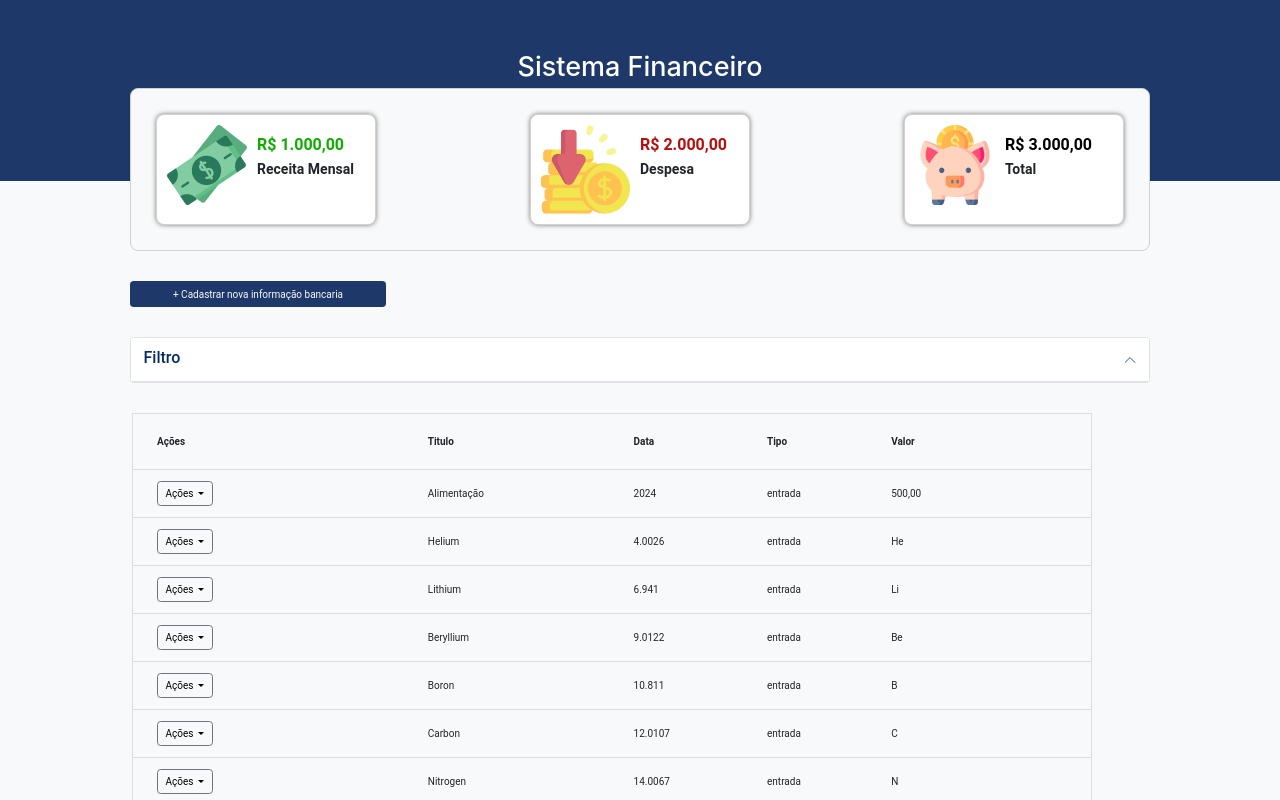
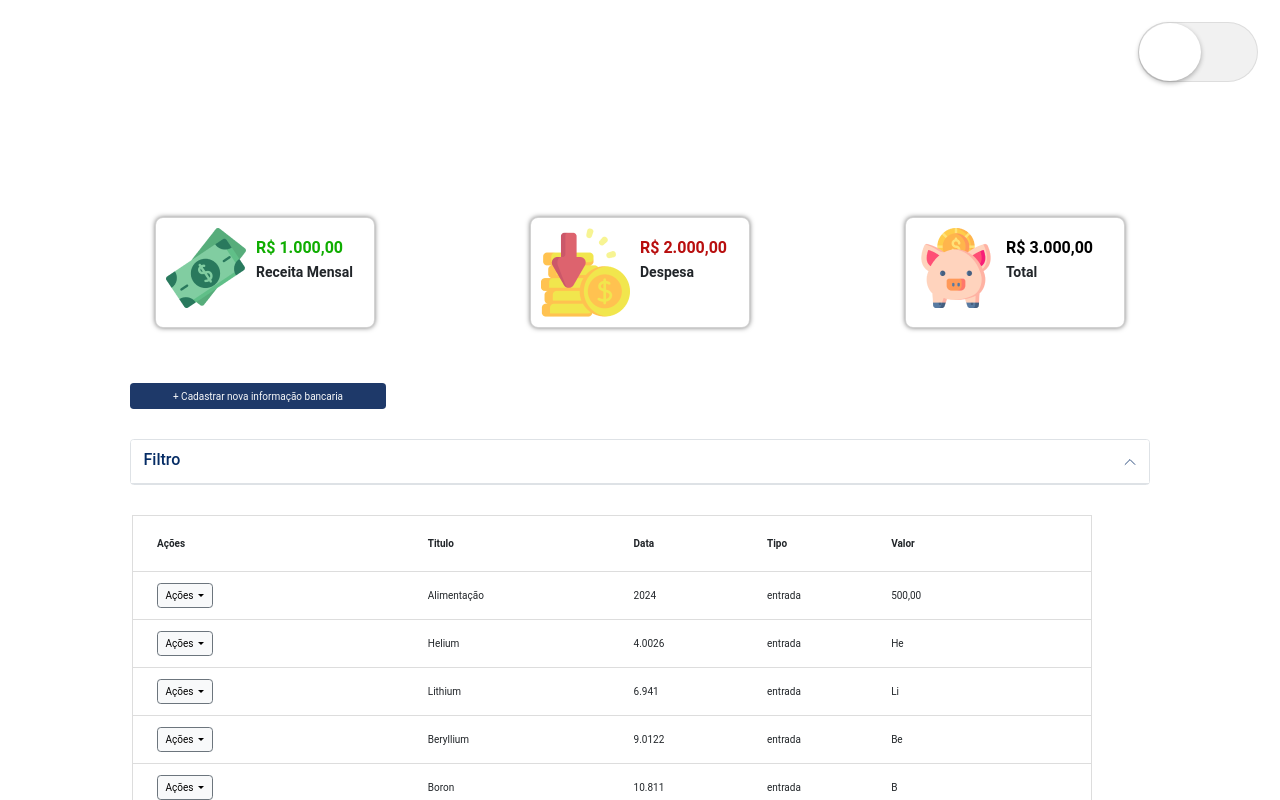
Before and after one commit to G1rl4nd0/Sistema-financeiro, an Angular app: page / in a window 1280 px wide. Shown: the top 800 px of the page. Built offline with nearby package versions, Linux system fonts and the light colour scheme.

Commit message:
adicionando cores

```diff
--- a/package.json
+++ b/package.json
@@ -31,12 +31,15 @@
     "@angular/cli": "~14.0.6",
     "@angular/compiler-cli": "^14.0.0",
     "@types/jasmine": "~4.0.0",
+    "autoprefixer": "^10.4.19",
     "jasmine-core": "~4.1.0",
     "karma": "~6.3.0",
     "karma-chrome-launcher": "~3.1.0",
     "karma-coverage": "~2.2.0",
     "karma-jasmine": "~5.0.0",
     "karma-jasmine-html-reporter": "~1.7.0",
+    "postcss": "^8.4.38",
+    "tailwindcss": "^3.4.3",
     "typescript": "~4.7.2"
   }
 }
--- /dev/null
+++ b/postcss.config.js
@@ -0,0 +1,6 @@
+module.exports = {
+  plugins: [
+    require('tailwindcss'),
+    require('autoprefixer'),
+  ],
+}
--- a/src/app/app.module.ts
+++ b/src/app/app.module.ts
@@ -17,7 +17,7 @@ import { BrowserAnimationsModule } from '@angular/platform-browser/animations';
     AppComponent,
     ListagemComponent,
     CadastrarInformacaoBancariaComponent,
-    EditarInformacaoBancariaComponent
+    EditarInformacaoBancariaComponent,
   ],
   imports: [
     BrowserModule,
@@ -31,10 +31,10 @@ import { BrowserAnimationsModule } from '@angular/platform-browser/animations';
       preventDuplicates: true,
       progressBar: true,
       closeButton: true,
-      timeOut: 8000
-    }),
+      timeOut: 8000,
+    })
   ],
   providers: [],
-  bootstrap: [AppComponent]
+  bootstrap: [AppComponent],
 })
-export class AppModule { }
+export class AppModule {}
--- a/src/app/pages/financas/listagem/listagem.component.html
+++ b/src/app/pages/financas/listagem/listagem.component.html
@@ -1,7 +1,13 @@
 <div class="c-inf-listagem">
-  <header>
+  <header class="header">
+
+    <div class="c-inf-listagem_botao-tema switch__container">
+      <input id="switch-shadow" class="switch switch--shadow" type="checkbox" />
+      <label for="switch-shadow" (click)="toggleTheme()"></label>
+    </div>
+
     <div class="c-inf-listagem__title">
-      <h1>Sistema Financeiro</h1>
+      <h1 class="text-3xl text-red-700">Sistema Financeiro</h1>
     </div>
 
     <div class="c-inf-listagem-detalhes row">
@@ -199,7 +205,7 @@
                   <button
                     type="button"
                     class="btn btn-danger w-100"
-                    (click)="apagar()"
+                    mat-raised-button
                   >
                     Apagar
                   </button>
--- a/src/app/pages/financas/listagem/listagem.component.scss
+++ b/src/app/pages/financas/listagem/listagem.component.scss
@@ -1,5 +1,5 @@
 header {
-  background-color: #1E3969;
+
 }
 
 .c-inf-listagem {
@@ -23,8 +23,6 @@ header {
   display: flex;
   justify-content: space-between;
   gap: 20px;
-  background-color: #F8F9FA;
-  border: 1px solid #d2d1d1;
   height: 100%;
   margin-left: 130px;
   margin-right: 130px;
@@ -35,7 +33,6 @@ header {
 }
 
 .c-inf-listagem-box-1 {
-  background-color: #ffffff;
   box-shadow: 0px 0px 5px #7d7d7d;
   border-radius: 8px;
   padding: 10px;
@@ -209,3 +206,61 @@ table {
     margin-right: 0 auto;
   }
 }
+
+.c-inf-listagem_botao-tema {
+  display: flex;
+  flex-direction: row-reverse;
+  padding: 22px;
+}
+
+.switch {
+  position: absolute;
+  margin-left: -9999px;
+  visibility: hidden;
+}
+
+.switch + label {
+  display: block;
+  position: relative;
+  cursor: pointer;
+  outline: none;
+  user-select: none;
+}
+
+.switch--shadow + label {
+  padding: 2px;
+  width: 120px;
+  height: 60px;
+  background-color: #dddddd;
+  border-radius: 60px;
+}
+
+.switch--shadow + label:before,
+.switch--shadow + label:after {
+  display: block;
+  position: absolute;
+  top: 1px;
+  left: 1px;
+  bottom: 1px;
+  content: '';
+}
+.switch--shadow + label:before {
+  right: 1px;
+  background-color: #f1f1f1;
+  border-radius: 60px;
+  transition: all 0.4s;
+}
+.switch--shadow + label:after {
+  width: 62px;
+  background-color: #fff;
+  border-radius: 100%;
+  box-shadow: 0 2px 5px rgba(0, 0, 0, 0.3);
+  transition: all 0.4s;
+}
+
+.switch--shadow:checked + label:before {
+  background-color: #8ce196;
+}
+.switch--shadow:checked + label:after {
+  transform: translateX(60px);
+}
--- a/src/app/pages/financas/listagem/listagem.component.ts
+++ b/src/app/pages/financas/listagem/listagem.component.ts
@@ -1,4 +1,4 @@
-import { Component, Input, OnInit } from '@angular/core';
+import { Component, Input, OnInit, Renderer2 } from '@angular/core';
 
 export interface PeriodicElement {
   name: string;
@@ -9,16 +9,70 @@ export interface PeriodicElement {
 }
 
 const ELEMENT_DATA: PeriodicElement[] = [
-  {position: 1, name: 'Alimentação', weight: 2024, tipo: 'entrada', symbol: '500,00'},
-  {position: 2, name: 'Helium', weight: 4.0026, tipo: 'entrada',  symbol: 'He'},
-  {position: 3, name: 'Lithium', weight: 6.941, tipo: 'entrada', symbol: 'Li'},
-  {position: 4, name: 'Beryllium', weight: 9.0122,  tipo: 'entrada', symbol: 'Be'},
-  {position: 5, name: 'Boron', weight: 10.811, tipo: 'entrada',  symbol: 'B'},
-  {position: 6, name: 'Carbon', weight: 12.0107, tipo: 'entrada', symbol: 'C'},
-  {position: 7, name: 'Nitrogen', weight: 14.0067,  tipo: 'entrada', symbol: 'N'},
-  {position: 8, name: 'Oxygen', weight: 15.9994,  tipo: 'entrada', symbol: 'O'},
-  {position: 9, name: 'Fluorine', weight: 18.9984,  tipo: 'entrada', symbol: 'F'},
-  {position: 10, name: 'Neon', weight: 20.1797, tipo: 'entrada', symbol: 'Ne'},
+  {
+    position: 1,
+    name: 'Alimentação',
+    weight: 2024,
+    tipo: 'entrada',
+    symbol: '500,00',
+  },
+  {
+    position: 2,
+    name: 'Helium',
+    weight: 4.0026,
+    tipo: 'entrada',
+    symbol: 'He',
+  },
+  {
+    position: 3,
+    name: 'Lithium',
+    weight: 6.941,
+    tipo: 'entrada',
+    symbol: 'Li',
+  },
+  {
+    position: 4,
+    name: 'Beryllium',
+    weight: 9.0122,
+    tipo: 'entrada',
+    symbol: 'Be',
+  },
+  { position: 5, name: 'Boron', weight: 10.811, tipo: 'entrada', symbol: 'B' },
+  {
+    position: 6,
+    name: 'Carbon',
+    weight: 12.0107,
+    tipo: 'entrada',
+    symbol: 'C',
+  },
+  {
+    position: 7,
+    name: 'Nitrogen',
+    weight: 14.0067,
+    tipo: 'entrada',
+    symbol: 'N',
+  },
+  {
+    position: 8,
+    name: 'Oxygen',
+    weight: 15.9994,
+    tipo: 'entrada',
+    symbol: 'O',
+  },
+  {
+    position: 9,
+    name: 'Fluorine',
+    weight: 18.9984,
+    tipo: 'entrada',
+    symbol: 'F',
+  },
+  {
+    position: 10,
+    name: 'Neon',
+    weight: 20.1797,
+    tipo: 'entrada',
+    symbol: 'Ne',
+  },
 ];
 
 @Component({
@@ -28,17 +82,36 @@ const ELEMENT_DATA: PeriodicElement[] = [
 })
 export class ListagemComponent implements OnInit {
 
+  isDarkMode = false
+
   displayedColumns: string[] = ['position', 'name', 'weight', 'tipo', 'symbol'];
   dataSource = ELEMENT_DATA;
 
-  constructor() {
-
+  constructor(private renderer: Renderer2) {
+    const theme = localStorage.getItem('theme');
+    if (theme) {
+      this.isDarkMode = theme === 'dark';
+      this.updateTheme();
+    }
   }
 
-  ngOnInit(): void {
+  toggleTheme() {
+    this.isDarkMode = !this.isDarkMode;
+    this.updateTheme();
+    localStorage.setItem('theme', this.isDarkMode ? 'dark' : 'light');
   }
 
-  apagar() {
+  updateTheme() {
+    if (this.isDarkMode) {
+      this.renderer.addClass(document.body, 'dark-mode');
+      this.renderer.removeClass(document.body, 'light-mode');
+    } else {
+      this.renderer.addClass(document.body, 'light-mode');
+      this.renderer.removeClass(document.body, 'dark-mode');
+    }
+  }
 
-  }
+
+
+  ngOnInit(): void {}
 }
--- a/src/app/pages/financas/listagem/listagem.module.ts
+++ b/src/app/pages/financas/listagem/listagem.module.ts
@@ -7,6 +7,6 @@ import { MatPaginatorModule } from '@angular/material/paginator';
     CommonModule,
     MatPaginatorModule
   ],
-  declarations: []
+  declarations: [],
 })
-export class ListagemModule { }
+export class ListagemModule {}
--- a/src/styles.scss
+++ b/src/styles.scss
@@ -1,10 +1,9 @@
-/* You can add global styles to this file, and also import other style files */
 @import "~bootstrap/dist/css/bootstrap.min.css";
 @import '~ngx-toastr/toastr.css';
 
 :root {
   --font-size-base: 1rem;
-  --color-background: #F8F9FA;
+
 }
 
 * {
@@ -20,6 +19,73 @@ html {
 
 body {
   font-size: var(--font-size-base);
+  transition: background-color 0.3s, color 0.3s;
+}
+
+:root {
+  --color-dark: #1f2937;
+  --color-gray: #083344;
+  --color-light: #F8F9FA;
+  --primary-color: #1E3969;
+  --text-color: #000000;
+  --text-color-gray: #d1d5db;
+  --color-border: #d2d1d1;
+
+}
+
+.light-mode {
+  background-color: var(--color-light);
+  color: var(--text-color);
+
+  .c-inf-listagem-detalhes {
+    background-color: var(--color-light);
+    border: 1px solid var(--color-border);
+  }
+
+  header {
+    background-color:  var(--primary-color);
+  }
+
+
+
+
+}
+
+.dark-mode {
+  background-color: var(--color-dark);
+  color: var(--text-color-gray);
+
+  .c-inf-listagem-detalhes {
+    background-color: var(--color-dark);
+    border: 1px solid var(--color-border);
+  }
+
+  .c-inf-listagem-box-1 {
+    background-color: var(--color-gray);
+    box-shadow: none !important;
+  }
+
+  .accordion-item:first-of-type>.accordion-header .accordion-button {
+    background-color: var(--color-gray);
+    color: var(--text-color-gray);
+  }
+
+  .mensal-title {
+    color: var(--text-color-gray) !important;
+  }
+
+  .card-text {
+    color: var(--text-color-gray);
+  }
+
+  header {
+    background-color: var(--color-gray);
+  }
+
+
+
+
+
 }
 
 html,
```
Also changed, not shown: src/app/shared/services/themes/themeService.service.ts (added, +10 -0 lines), tailwind.config.js (added, +10 -0 lines), src/custom-theme.scss (added), 2 other files (tests, documents, lock files or other folders).
